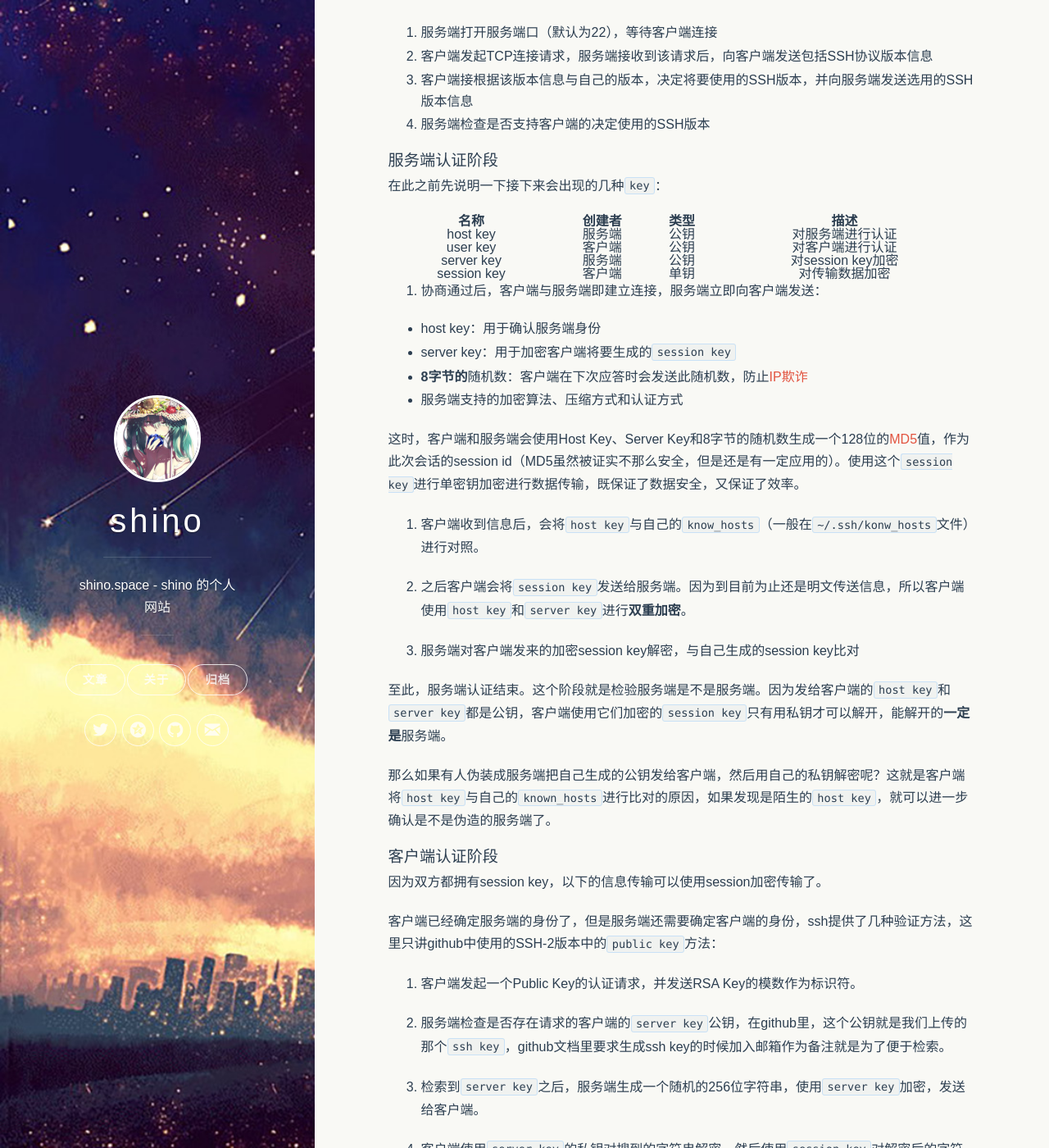
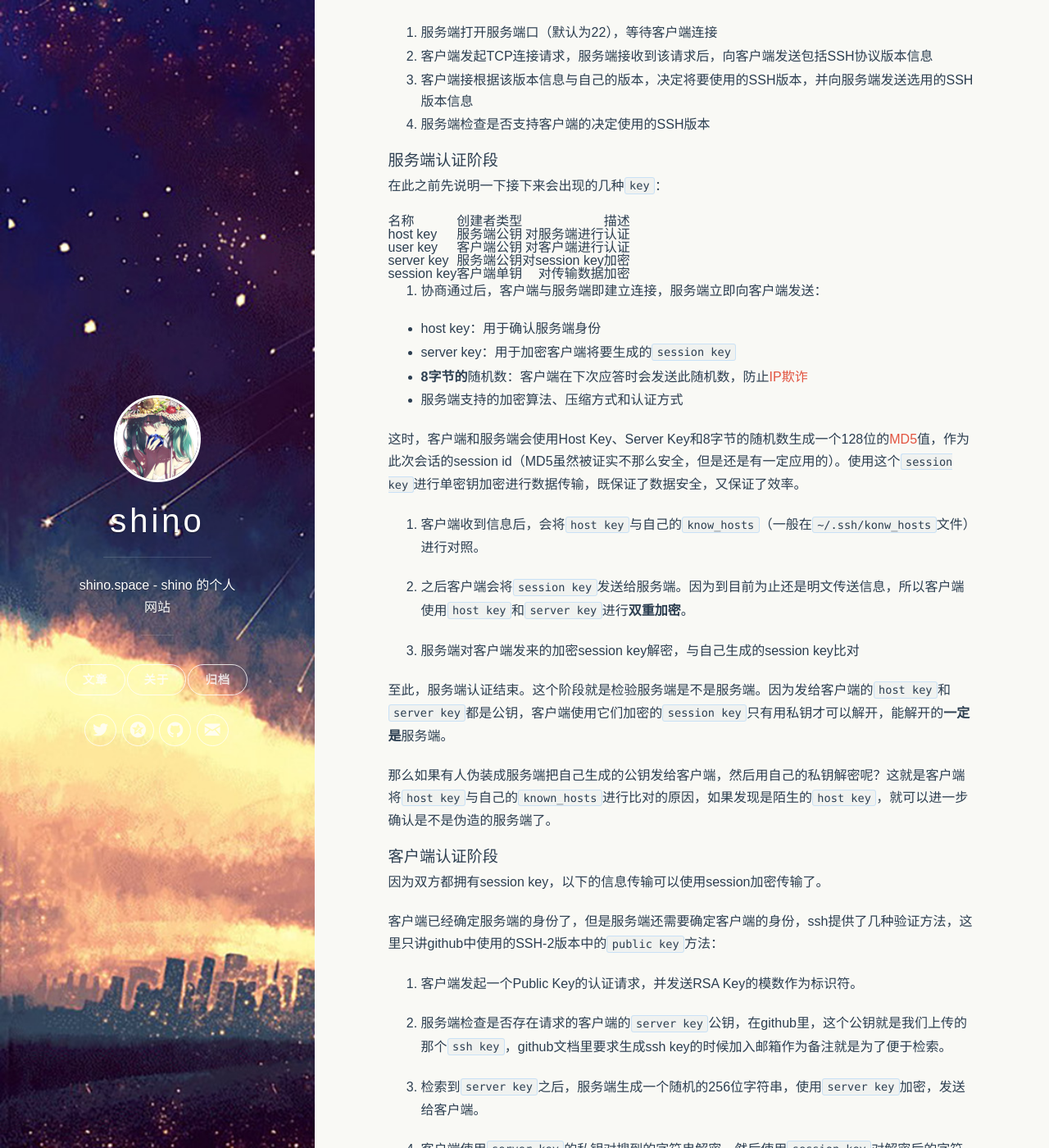
Before and after one commit to shino-996/ShinoJelyll, a Jekyll site: the page built from _posts/2016-02-08-github的ssh-key部署及原理分析.md, in a window 1280 px wide and 1400 px high, scrolled down 1563 px. Shown: the whole window at 82% size. Built offline with Jekyll 4.4.1, drawn with Linux system fonts in a browser that asks for light colours; comment, search, counter and statistics services are not loaded.

Commit message:
table 部分的 css 修正
代码块与表格都是table，不能一起改。。。

```diff
--- a/css/uno.css
+++ b/css/uno.css
@@ -34,17 +34,8 @@ q:before, q:after {
     content: none; }
 
 table {
-    width: 100%;
     border-collapse: collapse;
     border-spacing: 0; }
-th {
-    font-weight: bold;
-}
-
-th, td {
-    text-align: center !important;
-    font-size
-}
 
 body {
     width: 100%; }
```
